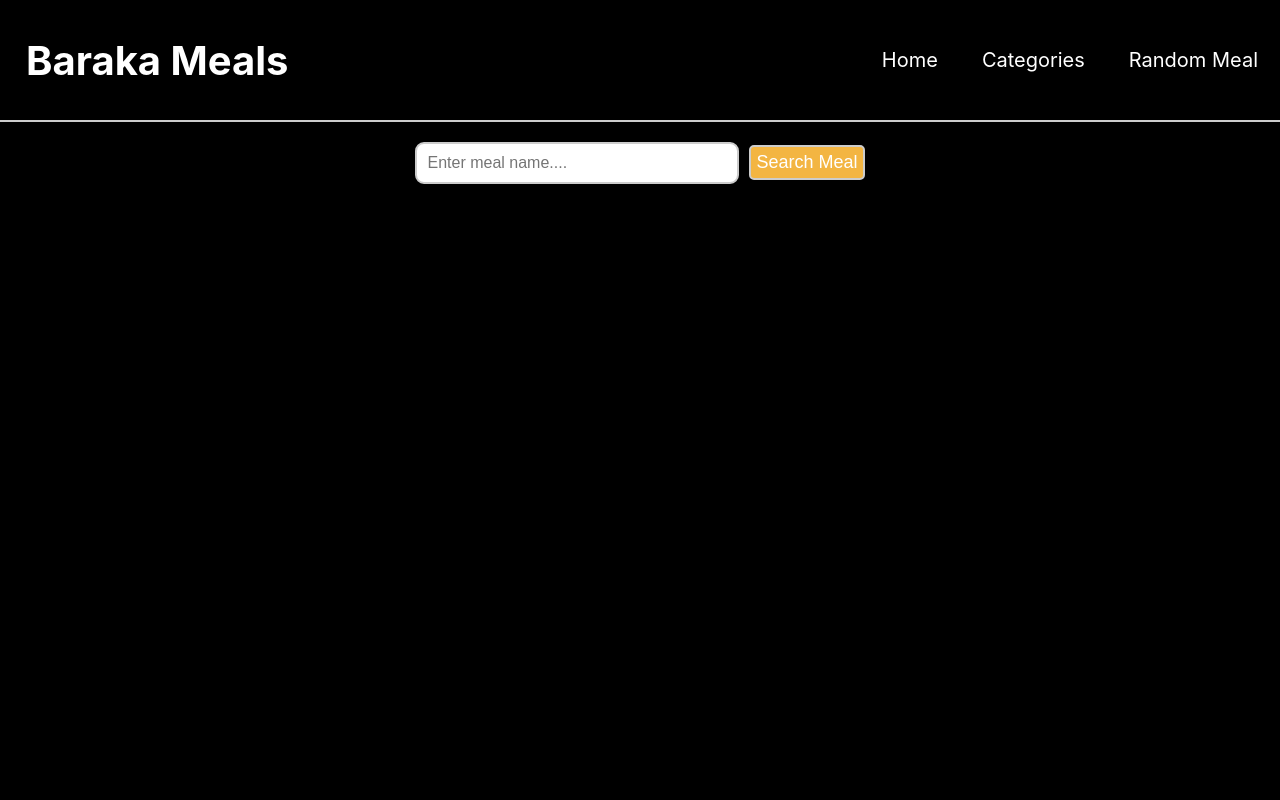
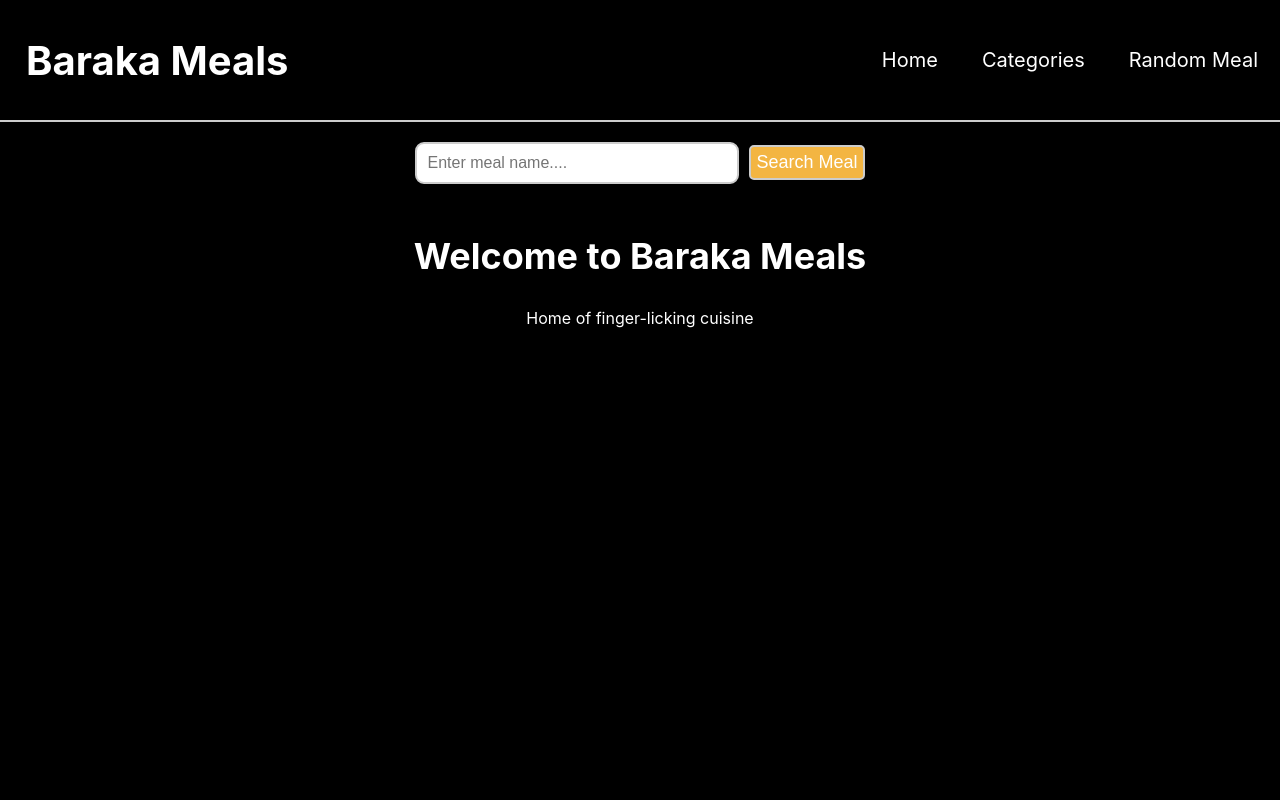
Before and after one commit to mbolonzi-design/baraka-meals, a React (Create React App) app: page / in a window 1280 px wide. Shown: the top 800 px of the page. Built offline with nearby package versions, Linux system fonts and the light colour scheme.

Commit message:
update home header

```diff
--- a/src/components/Home/Home.js
+++ b/src/components/Home/Home.js
@@ -23,6 +23,10 @@ const Home = () => {
              />
             <button onClick={mealsHandler}>Search Meal</button>
         </div>
+        <div className='greetings'>
+          <h2>Welcome to Baraka Meals</h2>
+          <p>Home of finger-licking cuisine</p>
+        </div>
         <div className='search-result'>
             {meals ? (
               meals.map((meal) => (
--- a/src/components/Home/Home.scss
+++ b/src/components/Home/Home.scss
@@ -36,6 +36,15 @@
         border-radius: .3125rem;
         outline: none;
     }
+    .greetings{
+        font-size: 1.5rem;
+        text-align: center;
+
+        p{
+            font-size: 1rem;
+            text-align: center;
+        }
+    }
 
     img{
         width: 18.75rem;
--- a/src/components/RandomMeal/RandomMeal.scss
+++ b/src/components/RandomMeal/RandomMeal.scss
@@ -37,6 +37,11 @@
                 border-radius: .5rem;
                 outline: none;
                 cursor: pointer;
+
+                &:hover{
+                    background: #f3b542;
+                    color: #000;
+                }
             }
         }
 
```
